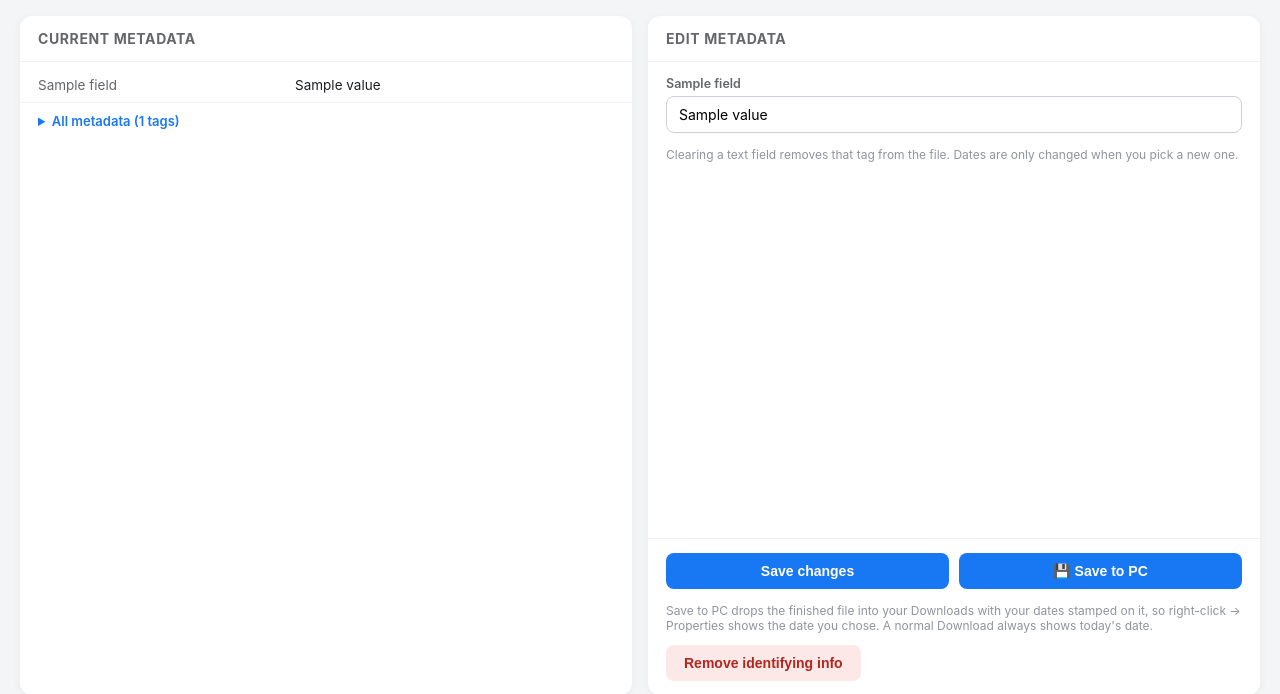
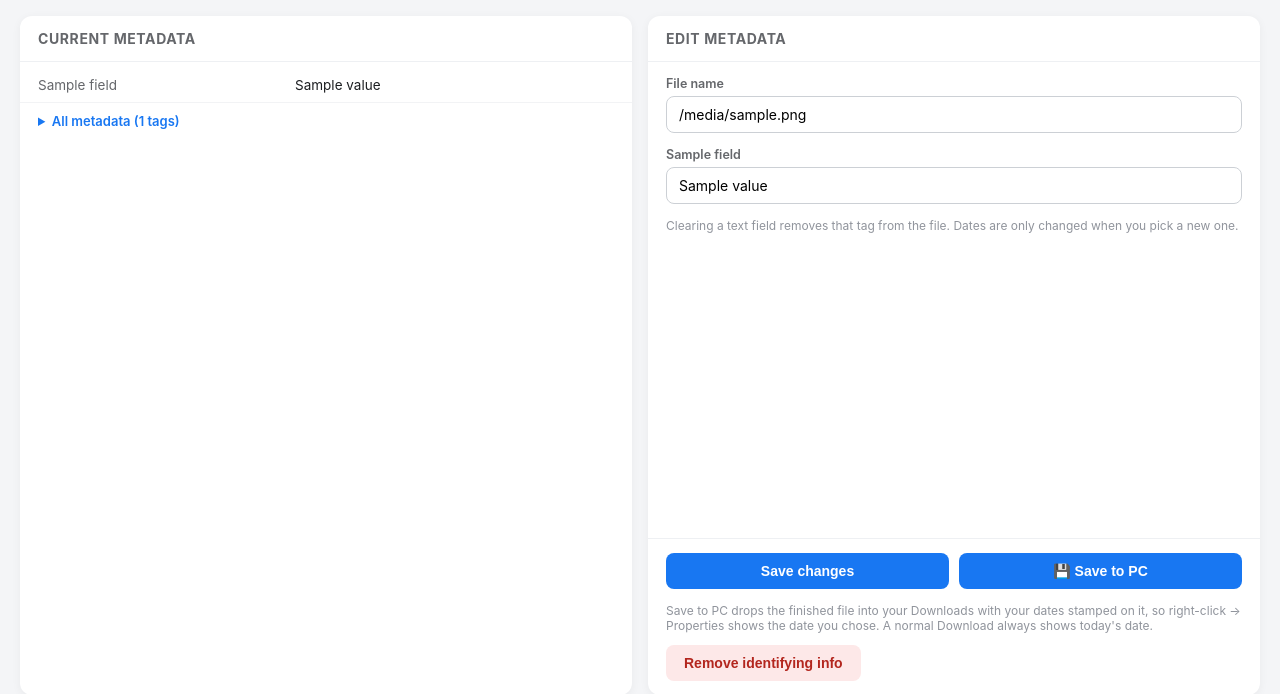
Before and after one commit to kappytappy/docmeta-web, a Flask app: template templates/doc.html in a window 1280 px wide. Shown: the part 58-752 px from the top of the page. Run offline with Flask 3, Linux system fonts and the light colour scheme; the template is opened without the code that fills it: most values are stand-ins (such as "Sample title", 1, 10 or a date in 2020).

Commit message:
Hide original file dates from raw metadata; add File name rename option

```diff
--- a/app.py
+++ b/app.py
@@ -137,10 +137,12 @@ def read_pdf_meta(path):
             val = exiftool_to_input(val)
         fields.append({"label": label, "key": key, "kind": kind,
                        "value": "" if val is None else str(val)})
-    # raw table: every tag for the curious
+    # raw table: every tag for the curious (never the tool's own version,
+    # nor the original filesystem dates — she asked those never appear)
     raw = []
     for k in sorted(info.keys()):
-        if k in ("SourceFile", "ExifTool:ExifToolVersion"):
+        if k in ("SourceFile", "ExifTool:ExifToolVersion", "File:FileCreateDate",
+                 "File:FileModifyDate", "File:FileAccessDate"):
             continue
         v = info[k]
         if isinstance(v, (dict, list)):
@@ -443,6 +445,28 @@ def _optional_dt(raw, label):
         return None
 
 
+def sanitize_filename(raw, default):
+    """Clean a user-typed file name: no paths, no illegal Windows chars,
+    and keep the original extension when she didn't type one."""
+    name = (raw or "").strip().replace("\\", "/").split("/")[-1].strip()
+    name = re.sub(r'[<>:"|?*\x00-\x1f]', "_", name).strip(" .")
+    if not name:
+        return default
+    if "." not in name:
+        name += os.path.splitext(default)[1]
+    return name
+
+
+def _maybe_rename(path, form):
+    """Apply the File name field to the stored file. Returns the new path."""
+    new_name = sanitize_filename(form.get("filename", ""), os.path.basename(path))
+    if new_name == os.path.basename(path):
+        return path
+    new_path = os.path.join(os.path.dirname(path), new_name)
+    os.rename(path, new_path)
+    return new_path
+
+
 # ----------------------------------------------------------------------------
 # routes
 # ----------------------------------------------------------------------------
@@ -518,6 +542,7 @@ def save_to_pc(uid):
         return redirect(url_for("index"))
     kind = file_kind(path)
     form = request.form
+    path = _maybe_rename(path, form)
     err = _write_meta(path, kind, form)
     if err:
         return redirect(url_for("doc", uid=uid, error=err))
@@ -548,6 +573,7 @@ def save(uid):
     if not path:
         return redirect(url_for("index"))
     kind = file_kind(path)
+    path = _maybe_rename(path, request.form)
     err = write_pdf_meta(path, request.form) if kind == "pdf" else write_docx_meta(path, request.form)
     if err:
         return redirect(url_for("doc", uid=uid, error=err))
--- a/templates/doc.html
+++ b/templates/doc.html
@@ -89,6 +89,10 @@
     <h2>Edit metadata</h2>
     <form class="edit" action="/doc/{{ uid }}/save" method="post">
       <div class="fields">
+        <div class="field">
+          <label>File name</label>
+          <input type="text" name="filename" value="{{ filename }}" autocomplete="off">
+        </div>
         {% for f in fields %}
         <div class="field">
           <label>{{ f.label }}</label>
```
